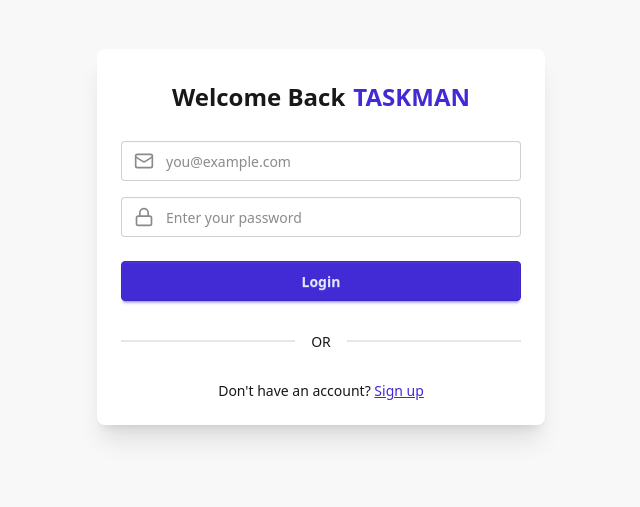
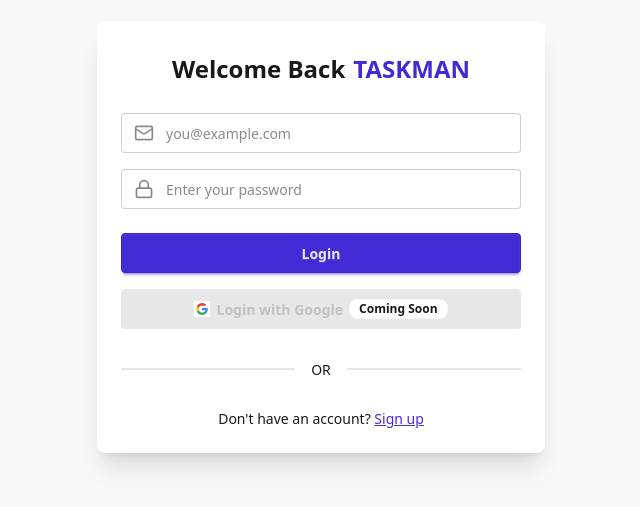
Before and after one commit to ajybr/taskman, a Next.js app in the folder apps/web/: page /login in a window 1280 px wide. Shown: the part 163-670 px from the top of the page, without its empty margins (319-959 px from the left). Built offline with nearby package versions, Linux system fonts and the light colour scheme; no server answers.

Commit message:
feat: add Google login button

```diff
--- a/apps/web/app/login/page.tsx
+++ b/apps/web/app/login/page.tsx
@@ -8,11 +8,14 @@
 import { useLogin } from "@/hooks";
 import { useToastStore } from "@/stores";
 import { ToastContainer } from "@/components/common";
+import { loginSchema } from "@repo/auth/schemas";
 
 export default function LoginPage() {
   const router = useRouter();
   const [email, setEmail] = useState("");
   const [password, setPassword] = useState("");
+  const [emailError, setEmailError] = useState("");
+  const [passwordError, setPasswordError] = useState("");
 
   const { isAuthenticated, isLoading: authLoading } = useAuthStore();
   const login = useLogin();
@@ -27,11 +30,29 @@
   const handleSubmit = async (e: React.FormEvent) => {
     e.preventDefault();
 
+    setEmailError("");
+    setPasswordError("");
+
+    const result = loginSchema.safeParse({ email, password });
+
+    if (!result.success) {
+      const errors = result.error.flatten().fieldErrors;
+      if (errors.email?.[0]) {
+        setEmailError(errors.email[0]);
+      }
+      if (errors.password?.[0]) {
+        setPasswordError(errors.password[0]);
+      }
+      const firstError = errors.email?.[0] || errors.password?.[0] || "Please fill in all fields correctly";
+      addToast(firstError, "error");
+      return;
+    }
+
     try {
       await login.mutateAsync({ email, password });
       router.push("/dashboard");
     } catch (err) {
-      addToast(err instanceof Error ? err.message : "Login failed");
+      addToast(err instanceof Error ? err.message : "Login failed", "error");
     }
   };
 
@@ -52,7 +73,8 @@
             </legend>
 
             <div className="mt-6 space-y-4">
-              <label className="floating-label input input-bordered flex items-center gap-3 w-full">
+              <div>
+                <label className={`floating-label input input-bordered flex items-center gap-3 w-full ${emailError ? "input-error" : ""}`}>
                   <span>Your Email</span>
                   <Mail className="h-5 w-5 opacity-50" />
                   <input
@@ -60,12 +82,21 @@
                     placeholder="you@example.com"
                     className="flex-1"
                     value={email}
-                  onChange={(e) => setEmail(e.target.value)}
-                  required
+                    onChange={(e) => {
+                      setEmail(e.target.value);
+                      if (emailError) setEmailError("");
+                    }}
                   />
                 </label>
+                {emailError && (
+                  <label className="label">
+                    <span className="label-text-alt text-error">{emailError}</span>
+                  </label>
+                )}
+              </div>
 
-              <label className="floating-label input input-bordered flex items-center gap-3 w-full">
+              <div>
+                <label className={`floating-label input input-bordered flex items-center gap-3 w-full ${passwordError ? "input-error" : ""}`}>
                   <span>Password</span>
                   <Lock className="h-5 w-5 opacity-50" />
                   <input
@@ -73,14 +104,22 @@
                     placeholder="Enter your password"
                     className="flex-1"
                     value={password}
-                  onChange={(e) => setPassword(e.target.value)}
-                  required
+                    onChange={(e) => {
+                      setPassword(e.target.value);
+                      if (passwordError) setPasswordError("");
+                    }}
                   />
                 </label>
+                {passwordError && (
+                  <label className="label">
+                    <span className="label-text-alt text-error">{passwordError}</span>
+                  </label>
+                )}
+              </div>
             </div>
 
             <button
-              type="submit"
+              onClick={handleSubmit}
               className="btn btn-primary w-full mt-6"
               disabled={login.isPending}
             >
@@ -90,6 +129,42 @@
                 "Login"
               )}
             </button>
+
+            <div className="space-y-2 mt-4">
+              <button className="btn  w-full" disabled>
+                <svg
+                  aria-label="Google logo"
+                  width="16"
+                  height="16"
+                  xmlns="http://www.w3.org/2000/svg"
+                  viewBox="0 0 512 512"
+                >
+                  <g>
+                    <path d="m0 0H512V512H0" fill="#fff"></path>
+                    <path
+                      fill="#34a853"
+                      d="M153 292c30 82 118 95 171 60h62v48A192 192 0 0190 341"
+                    ></path>
+                    <path
+                      fill="#4285f4"
+                      d="m386 400a140 175 0 0053-179H260v74h102q-7 37-38 57"
+                    ></path>
+                    <path
+                      fill="#fbbc02"
+                      d="m90 341a208 200 0 010-171l63 49q-12 37 0 73"
+                    ></path>
+                    <path
+                      fill="#ea4335"
+                      d="m153 219c22-69 116-109 179-50l55-54c-78-75-230-72-297 55"
+                    ></path>
+                  </g>
+                </svg>
+                Login with Google
+                <span className="badge badge-primary-content badge-sm">
+                  Coming Soon
+                </span>
+              </button>
+            </div>
           </fieldset>
 
           <div className="divider">OR</div>
--- a/apps/web/app/signup/page.tsx
+++ b/apps/web/app/signup/page.tsx
@@ -8,6 +8,7 @@
 import { useSignup } from "@/hooks";
 import { useToastStore } from "@/stores";
 import { ToastContainer } from "@/components/common";
+import { clientSignupSchema } from "@repo/auth/schemas";
 
 export default function SignupPage() {
   const router = useRouter();
@@ -15,6 +16,10 @@
   const [email, setEmail] = useState("");
   const [password, setPassword] = useState("");
   const [confirmPassword, setConfirmPassword] = useState("");
+  const [nameError, setNameError] = useState("");
+  const [emailError, setEmailError] = useState("");
+  const [passwordError, setPasswordError] = useState("");
+  const [confirmPasswordError, setConfirmPasswordError] = useState("");
 
   const { isAuthenticated, isLoading: authLoading } = useAuthStore();
   const signup = useSignup();
@@ -29,13 +34,33 @@
   const handleSubmit = async (e: React.FormEvent) => {
     e.preventDefault();
 
-    if (password !== confirmPassword) {
-      addToast("Passwords don't match");
-      return;
-    }
+    setNameError("");
+    setEmailError("");
+    setPasswordError("");
+    setConfirmPasswordError("");
 
-    if (password.length < 8) {
-      addToast("Password must be at least 8 characters");
+    const result = clientSignupSchema.safeParse({
+      name,
+      email,
+      password,
+      confirmPassword,
+    });
+
+    if (!result.success) {
+      const errors = result.error.flatten().fieldErrors;
+      if (errors.name?.[0]) setNameError(errors.name[0]);
+      if (errors.email?.[0]) setEmailError(errors.email[0]);
+      if (errors.password?.[0]) setPasswordError(errors.password[0]);
+      if (errors.confirmPassword?.[0])
+        setConfirmPasswordError(errors.confirmPassword[0]);
+
+      const firstError =
+        errors.name?.[0] ||
+        errors.email?.[0] ||
+        errors.password?.[0] ||
+        errors.confirmPassword?.[0] ||
+        "Please fill in all fields correctly";
+      addToast(firstError, "error");
       return;
     }
 
@@ -43,7 +68,7 @@
       await signup.mutateAsync({ name, email, password });
       router.push("/dashboard");
     } catch (err) {
-      addToast(err instanceof Error ? err.message : "Signup failed");
+      addToast(err instanceof Error ? err.message : "Signup failed", "error");
     }
   };
 
@@ -113,7 +138,7 @@
                 <input
                   type="password"
                   placeholder="Confirm your password"
-                  className="flex-1"
+                  className="flex-1 validator"
                   value={confirmPassword}
                   onChange={(e) => setConfirmPassword(e.target.value)}
                   required
@@ -122,7 +147,8 @@
             </div>
 
             <button
-              type="submit"
+              type="button"
+              onClick={handleSubmit}
               className="btn btn-primary w-full mt-6"
               disabled={signup.isPending}
             >
@@ -132,6 +158,42 @@
                 "Sign Up"
               )}
             </button>
+
+            <div className="space-y-2 mt-4">
+              <button className="btn  w-full" disabled>
+                <svg
+                  aria-label="Google logo"
+                  width="16"
+                  height="16"
+                  xmlns="http://www.w3.org/2000/svg"
+                  viewBox="0 0 512 512"
+                >
+                  <g>
+                    <path d="m0 0H512V512H0" fill="#fff"></path>
+                    <path
+                      fill="#34a853"
+                      d="M153 292c30 82 118 95 171 60h62v48A192 192 0 0190 341"
+                    ></path>
+                    <path
+                      fill="#4285f4"
+                      d="m386 400a140 175 0 0053-179H260v74h102q-7 37-38 57"
+                    ></path>
+                    <path
+                      fill="#fbbc02"
+                      d="m90 341a208 200 0 010-171l63 49q-12 37 0 73"
+                    ></path>
+                    <path
+                      fill="#ea4335"
+                      d="m153 219c22-69 116-109 179-50l55-54c-78-75-230-72-297 55"
+                    ></path>
+                  </g>
+                </svg>
+                Sign up with Google
+                <span className="badge  badge-primary-content  badge-sm">
+                  Coming Soon
+                </span>
+              </button>
+            </div>
           </fieldset>
 
           <div className="divider">OR</div>
```
Lines whose indentation alone changed are shown as unchanged.
